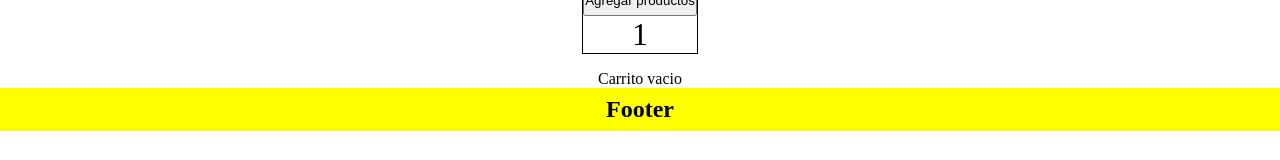
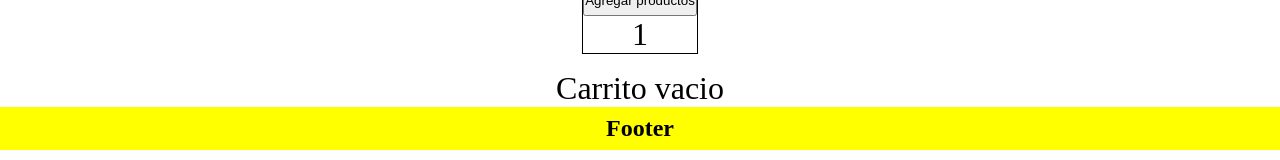
Before and after one commit to yunkamb/React, a React (Create React App) app: page /detalles/1 in a window 1280 px wide. Shown: the part 534-694 px from the top of the page. Built offline with nearby package versions, Linux system fonts and the light colour scheme.

Commit message:
Desafio 09

```diff
--- a/src/components/ItemList/ItemDetail.js
+++ b/src/components/ItemList/ItemDetail.js
@@ -15,7 +15,7 @@ const ItemDetail = ({ prop }) => {
                 </div>
             </div>
             <ItemCount initial={1} onAdd={contador => setTotal(`Agregados ${contador} productos al carrito`)} />
-            <p>{total}</p>
+            <p className="carritoTotal">{total}</p>
         </div>
     )
 }
--- a/src/style.css
+++ b/src/style.css
@@ -98,3 +98,7 @@ h1 {
     align-items: center;
     font-size: 1.5rem;
 }
+
+.carritoTotal {
+    font-size: 2rem;
+}
```
